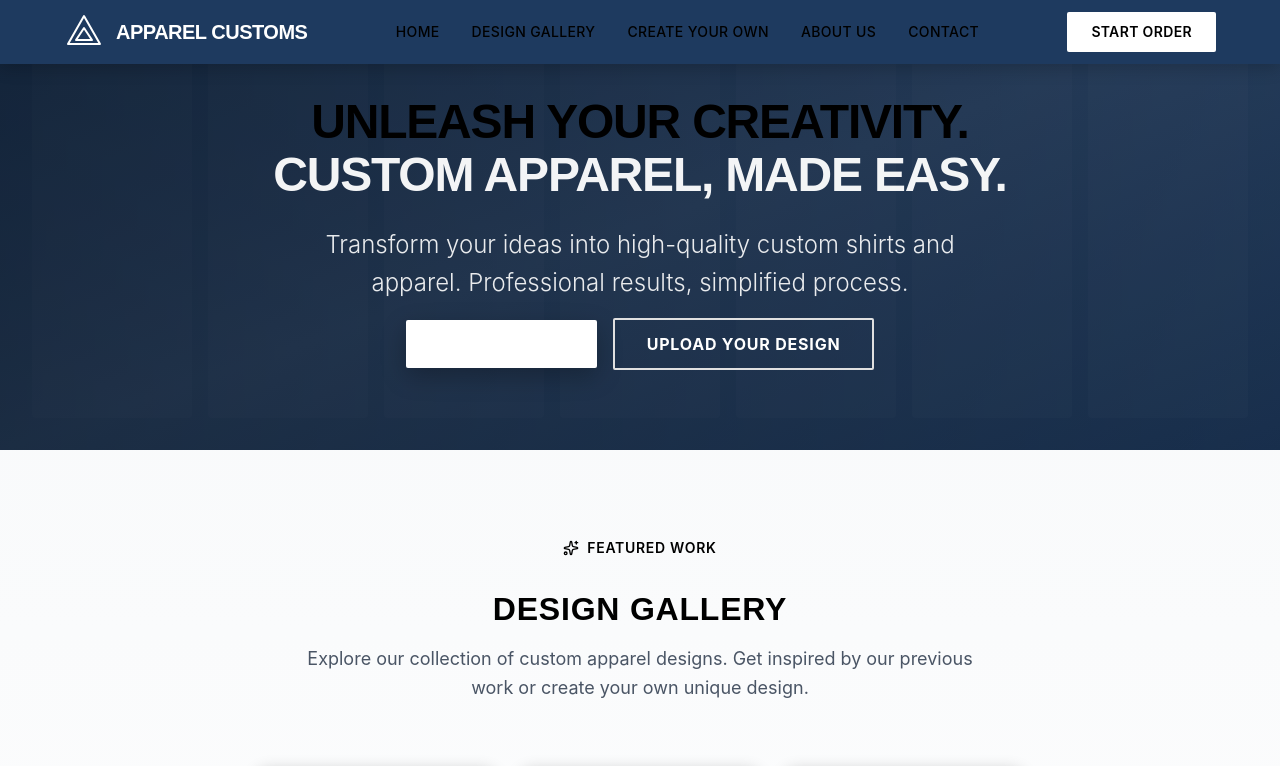
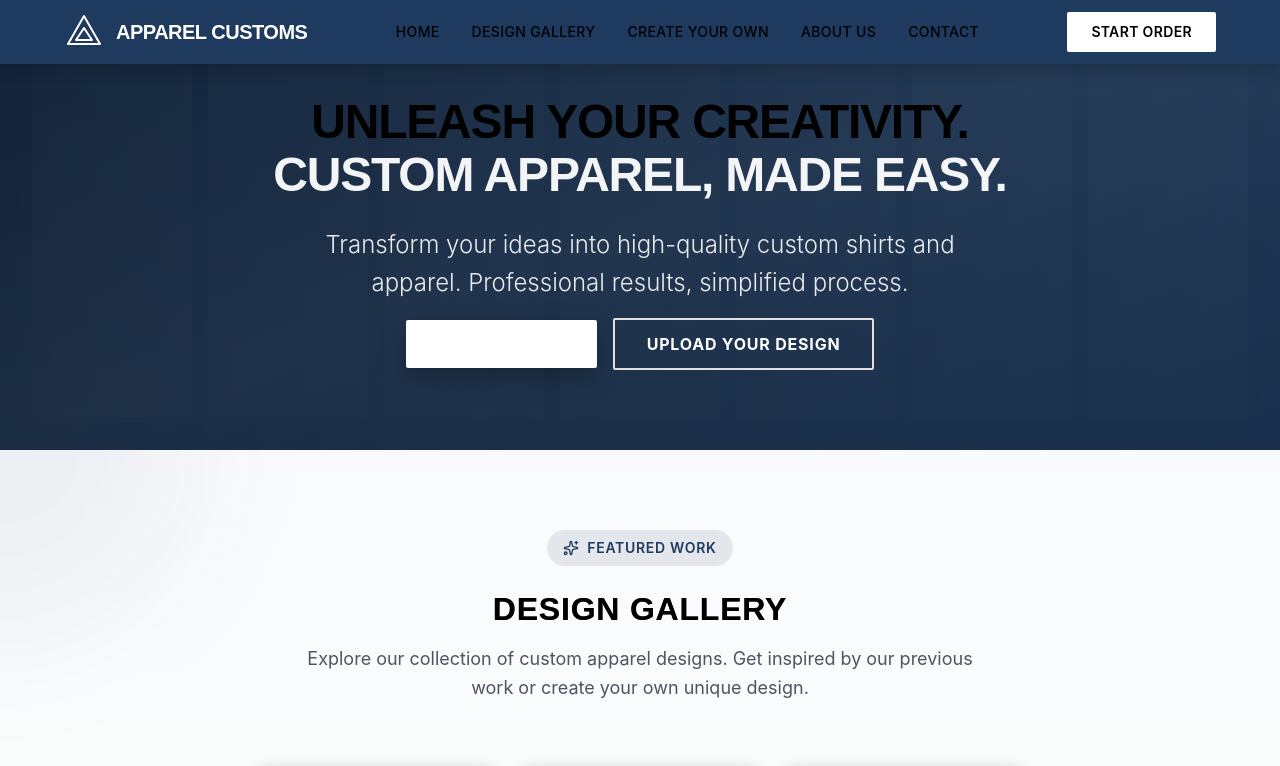
Before and after one commit to TNDIGITALMARK/93091f0d-a015-4496-b295-9d72820f6c06, a Next.js app: page / in a window 1280 px wide. Shown: the top 766 px of the page. Built offline with nearby package versions, Linux system fonts and the light colour scheme; no server answers.

Commit message:
Phoenix Agent implementation - Again man... LOOK AT THE FUCKING CLASSES YOU KEEP ...

```diff
--- a/src/app/globals.css
+++ b/src/app/globals.css
@@ -128,7 +128,7 @@
   --container-center: true;
   --container-padding: 2rem;
 
-  /* Color System */
+  /* Color System - Tailwind v4 Semantic Colors */
   --color-border: hsl(var(--border));
   --color-input: hsl(var(--input));
   --color-ring: hsl(var(--ring));
@@ -164,6 +164,103 @@
   --color-sidebar-accent-foreground: hsl(var(--sidebar-accent-foreground));
   --color-sidebar-border: hsl(var(--sidebar-border));
   --color-sidebar-ring: hsl(var(--sidebar-ring));
+
+  /* Base Colors - CRITICAL for bg-white, bg-black, etc. */
+  --color-white: #ffffff;
+  --color-black: #000000;
+  --color-transparent: transparent;
+
+  /* Gray Scale - Full Tailwind Gray Palette */
+  --color-gray-50: #f9fafb;
+  --color-gray-100: #f3f4f6;
+  --color-gray-200: #e5e7eb;
+  --color-gray-300: #d1d5db;
+  --color-gray-400: #9ca3af;
+  --color-gray-500: #6b7280;
+  --color-gray-600: #4b5563;
+  --color-gray-700: #374151;
+  --color-gray-800: #1f2937;
+  --color-gray-900: #111827;
+  --color-gray-950: #030712;
+
+  /* Custom Navy Colors - CRITICAL for text-navy-primary, bg-navy, etc. */
+  --color-navy: var(--navy-primary);
+  --color-navy-primary: var(--navy-primary);
+  --color-navy-dark: var(--navy-dark);
+  --color-navy-light: var(--navy-light);
+
+  /* Additional Tailwind Color Palettes (used in components) */
+  /* Blue */
+  --color-blue-50: #eff6ff;
+  --color-blue-100: #dbeafe;
+  --color-blue-200: #bfdbfe;
+  --color-blue-300: #93c5fd;
+  --color-blue-400: #60a5fa;
+  --color-blue-500: #3b82f6;
+  --color-blue-600: #2563eb;
+  --color-blue-700: #1d4ed8;
+  --color-blue-800: #1e40af;
+  --color-blue-900: #1e3a8a;
+
+  /* Green */
+  --color-green-50: #f0fdf4;
+  --color-green-100: #dcfce7;
+  --color-green-200: #bbf7d0;
+  --color-green-300: #86efac;
+  --color-green-400: #4ade80;
+  --color-green-500: #22c55e;
+  --color-green-600: #16a34a;
+  --color-green-700: #15803d;
+  --color-green-800: #166534;
+  --color-green-900: #14532d;
+
+  /* Red */
+  --color-red-50: #fef2f2;
+  --color-red-100: #fee2e2;
+  --color-red-200: #fecaca;
+  --color-red-300: #fca5a5;
+  --color-red-400: #f87171;
+  --color-red-500: #ef4444;
+  --color-red-600: #dc2626;
+  --color-red-700: #b91c1c;
+  --color-red-800: #991b1b;
+  --color-red-900: #7f1d1d;
+
+  /* Yellow */
+  --color-yellow-50: #fefce8;
+  --color-yellow-100: #fef9c3;
+  --color-yellow-200: #fef08a;
+  --color-yellow-300: #fde047;
+  --color-yellow-400: #facc15;
+  --color-yellow-500: #eab308;
+  --color-yellow-600: #ca8a04;
+  --color-yellow-700: #a16207;
+  --color-yellow-800: #854d0e;
+  --color-yellow-900: #713f12;
+
+  /* Orange */
+  --color-orange-50: #fff7ed;
+  --color-orange-100: #ffedd5;
+  --color-orange-200: #fed7aa;
+  --color-orange-300: #fdba74;
+  --color-orange-400: #fb923c;
+  --color-orange-500: #f97316;
+  --color-orange-600: #ea580c;
+  --color-orange-700: #c2410c;
+  --color-orange-800: #9a3412;
+  --color-orange-900: #7c2d12;
+
+  /* Purple */
+  --color-purple-50: #faf5ff;
+  --color-purple-100: #f3e8ff;
+  --color-purple-200: #e9d5ff;
+  --color-purple-300: #d8b4fe;
+  --color-purple-400: #c084fc;
+  --color-purple-500: #a855f7;
+  --color-purple-600: #9333ea;
+  --color-purple-700: #7e22ce;
+  --color-purple-800: #6b21a8;
+  --color-purple-900: #581c87;
 
   /* Border Radius */
   --radius-lg: var(--radius);
```
